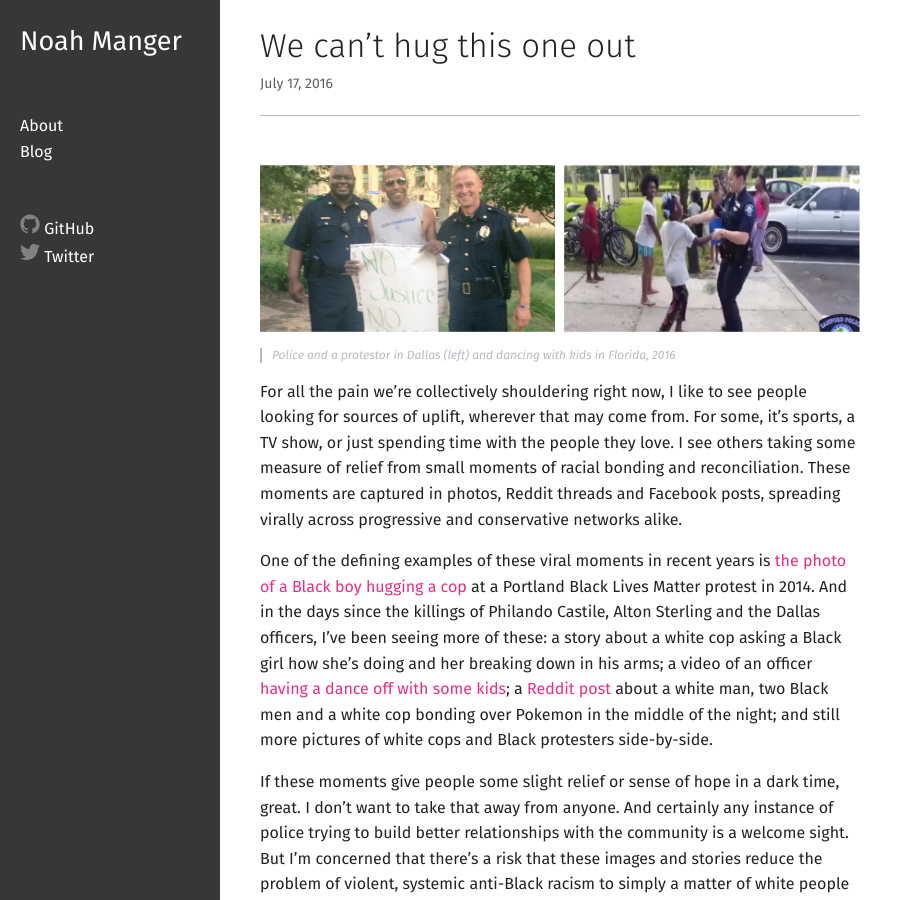
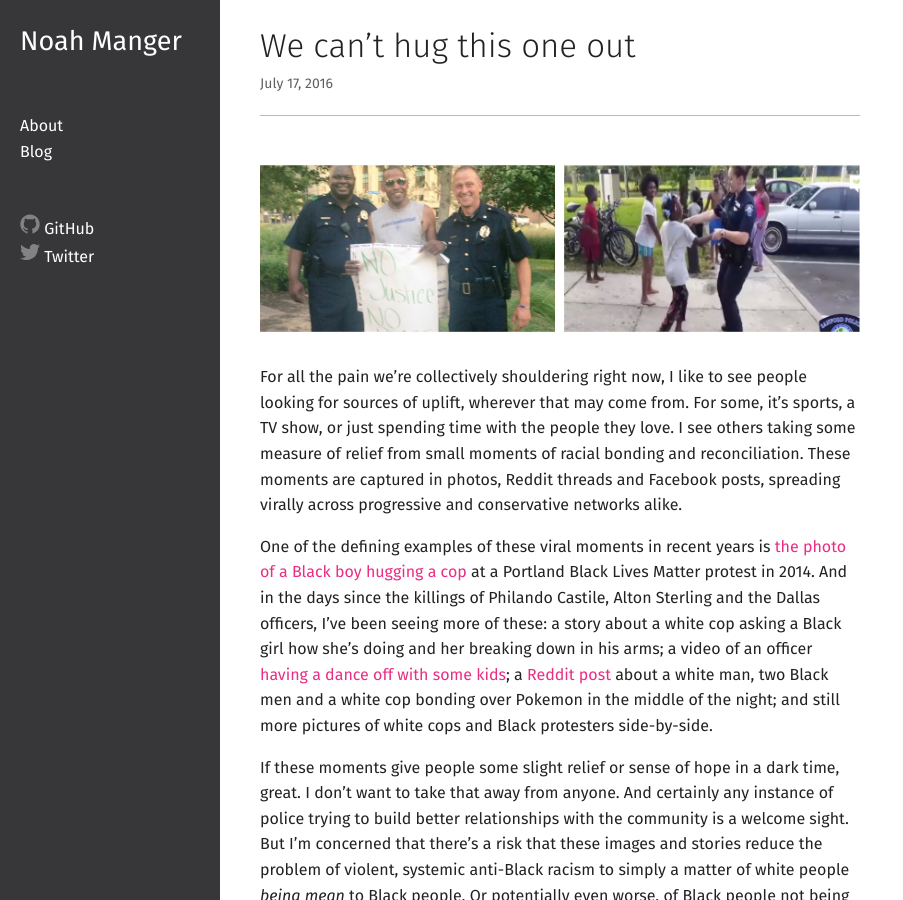
Before and after one commit to noahmanger/noahmanger.github.io, a Jekyll site: the page built from _posts/2016-07-17-hugging-out-racism.md, in a window 1280 px wide and 900 px high. Shown: the whole window, without its empty margins (0-903 px from the left). Built offline with Jekyll 4.4.1, drawn with Linux system fonts in a browser that asks for light colours.

Commit message:
Removing caption

```diff
--- a/_posts/2016-07-17-hugging-out-racism.md
+++ b/_posts/2016-07-17-hugging-out-racism.md
@@ -3,7 +3,6 @@ layout: post
 title: We can’t hug this one out
 ---
 ![Photos of protestors and police hugging](/img/2016/hugs.jpg)
-*Police and a protestor in Dallas (left) and dancing with kids in Florida, 2016*
 
 For all the pain we’re collectively shouldering right now, I like to see people looking for sources of uplift, wherever that may come from. For some, it’s sports, a TV show, or just spending time with the people they love. I see others taking some measure of relief from small moments of racial bonding and reconciliation. These moments are captured in photos, Reddit threads and Facebook posts, spreading virally across progressive and conservative networks alike.
 
```
